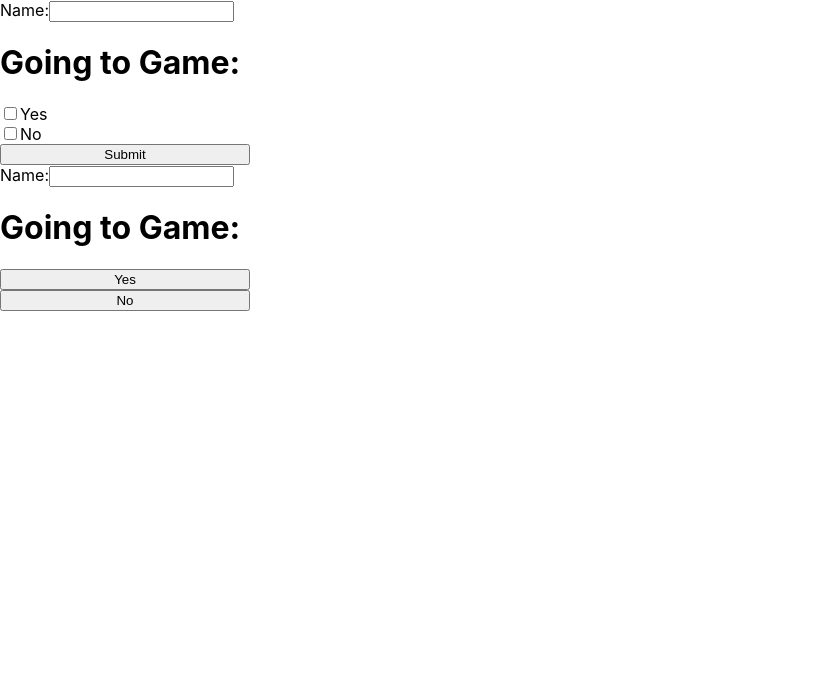
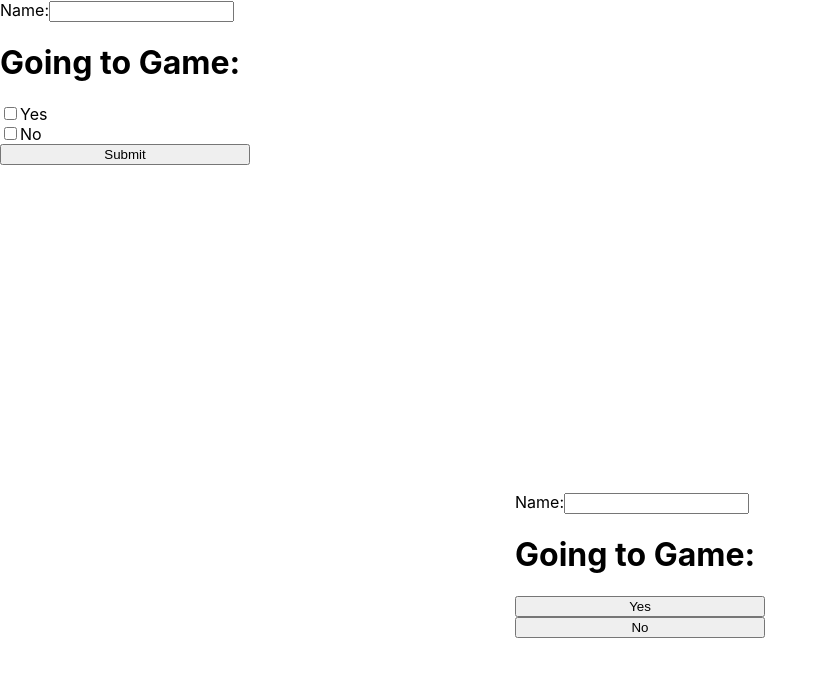
Before and after one commit to thomasgilmore/kickball, a React (Create React App) app: page / in a window 1280 px wide. Shown: the top 676 px of the page, without its empty margins (0-828 px from the left). Built offline with nearby package versions, Linux system fonts and the light colour scheme.

Commit message:
center align form

```diff
--- a/src/Components/PlayerInput2.jsx
+++ b/src/Components/PlayerInput2.jsx
@@ -17,7 +17,7 @@ export default function PlayerInput2() {
   };
 
   return (
-    <div>
+    <div className="divPlayerInputForm">
       <form className="playerInputForm" onSubmit={handleSubmit}>
         <label htmlFor="playerName">
           Name:
--- a/src/Components/playerInput.css
+++ b/src/Components/playerInput.css
@@ -1,3 +1,11 @@
+.divPlayerInputForm {
+  display: flex;
+  align-content: center;
+  justify-content: center;
+  align-items: center;
+  height: 100vh;
+}
+
 .playerInputForm {
   display: flex;
   flex-direction: column;
```
